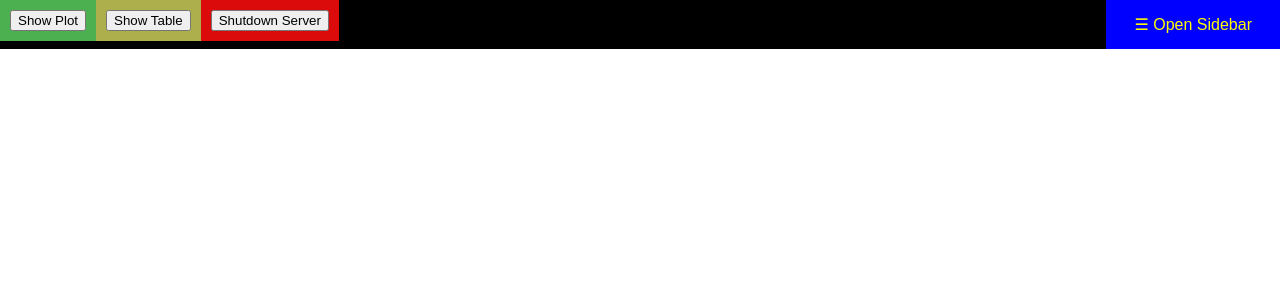
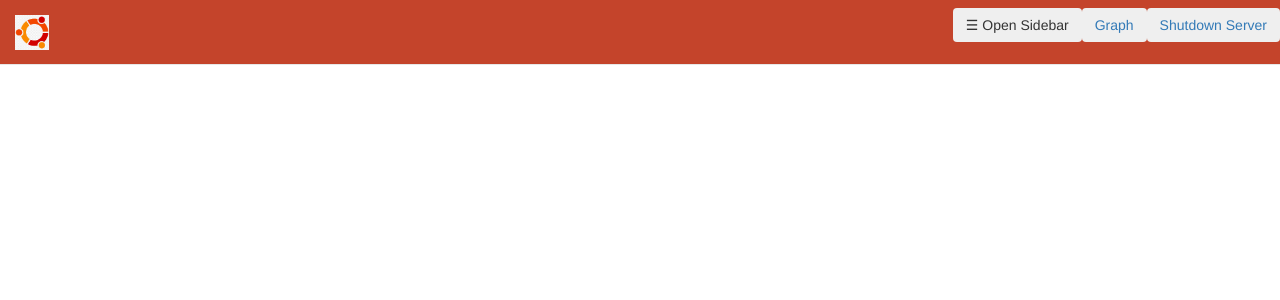
Before and after one commit to atifkarim/visualization_machine_data, a Flask app: page /vanilla_js_table in a window 1280 px wide. Shown: the top 300 px of the page. Run offline with Flask 2, Linux system fonts and the light colour scheme; data that the repository does not hold is empty; parts of the project's set-up code (start-up, migrations or seed data) failed here and were passed over; some libraries are stand-ins or nearby versions.

Commit message:
table style modified

```diff
--- a/templates/static/css/table.css
+++ b/templates/static/css/table.css
@@ -47,23 +65,25 @@
 #table_div {
     float: left;
     z-index: 0;
-    position: absolute;
-    margin-top: 50px;
-    background-color: #dfd117f5;
+    /* position: absolute; */
+    position: static;
+    margin-top: 80px;
+    /* background-color: #304a56; */
+    padding-left: 10px;
 }
 
 .family_table_class {
     float: left;
-    background-color: #2522bb;
+    /* background-color: #2522bb; */
 }
 
 .parent_table_class {
-    background-color: #b125b1;
+    background-color: white;
 }
 
 .child_table_class {
     float: left;
-    background-color: red;
+    background-color: white;
 }
 
 .family_dropdown_class {
@@ -73,39 +93,7 @@
     display: none;
 }
 
-#all_button {
-    /* height: 100%; */
-    width: 100%;
-    float: left;
-    z-index: 1;
-    background-color: black;
-    top: 0;
-    left: 0;
-}
-
-.goto_plot {
-    padding: 5px 5px;
-    float: left;
-    padding: 10px;
-    background-color: #4CAF50;
-    position: -webkit-sticky;
-    /* Safari */
-    position: sticky;
-    top: 0;
-}
-
-#goto_table {
-    padding: 5px 5px;
-    float: left;
-    padding: 10px;
-    background-color: #adaf4c;
-    position: -webkit-sticky;
-    /* Safari */
-    position: sticky;
-    top: 0;
-}
-
-#goto_table_vanilla {
+#goto_table_vanilla_specific {
     padding: 5px 5px;
     float: left;
     padding: 10px;
@@ -116,27 +104,6 @@
     top: 0;
 }
 
-.shutdown_server {
-    padding: 5px 5px;
-    float: left;
-    padding: 10px;
-    background-color: #db0b0b;
-    position: -webkit-sticky;
-    /* Safari */
-    position: sticky;
-    top: 0;
-}
-
-#update_dict {
-    height: 100%;
-    /* width: 100%; */
-    float: right;
-    display: none;
-    background-color: red;
-    position: relative;
-    z-index: 10;
-}
-
 .button {
     border: none;
     /* background-color: inherit; */
--- a/templates/vanilla_js_table.html
+++ b/templates/vanilla_js_table.html
@@ -2,43 +2,52 @@
 <html lang="en">
 
 <head>
+    <title>Tabular Data</title>
+    <meta charset="utf-8">
+    <meta name="viewport" content="width=device-width, initial-scale=1">
+
+    <link rel="stylesheet" href="https://maxcdn.bootstrapcdn.com/bootstrap/3.4.1/css/bootstrap.min.css">
+    <script src="https://ajax.googleapis.com/ajax/libs/jquery/3.5.1/jquery.min.js"></script>
+    <script src="https://maxcdn.bootstrapcdn.com/bootstrap/3.4.1/js/bootstrap.min.js"></script>
+
     <script src="//ajax.googleapis.com/ajax/libs/jquery/1.9.1/jquery.min.js"></script>
     <link rel="stylesheet" type="text/css" href="https://cdn.datatables.net/1.10.22/css/jquery.dataTables.css">
     <script type="text/javascript" charset="utf8" src="https://cdn.datatables.net/1.10.22/js/jquery.dataTables.js"></script>
 
     <link rel="stylesheet" href="{{ url_for('static', filename='css/table.css') }}">
-    <meta charset="UTF-8">
-    <title>Build Table with Vanilla JS</title>
 </head>
 
 <body id="body" style="margin-top: 0">
 
-    <div id="all_button">
-        <div class='goto_plot' style='float: left;'>
-            <form method="get" action="{{url_for('index')}}">
-                <button> Show Plot </button>
-            </form>
+    <nav class="navbar navbar-default navbar-fixed-top" style="height: 65px; background-color: #c4442b">
+        <div class="container-fluid">
+            <div class="navbar-header" style="margin-top:0">
+                <a class="navbar-brand" target="_blank" rel="noopener noreferrer" href="https://ubuntu.com/">
+                    <img src="{{url_for('static', filename='ubuntu_logo.png')}} " class="img-fluid" style="max-height: 35px;">
+                </a>
+            </div>
+            <ul class="nav navbar-nav navbar-right">
+                <li>
+                    <button name="do_hide" class="btn btn-light navbar-btn">☰ Open Sidebar</button>
+                </li>
+
+                <li>
+                    <button class="btn btn-light navbar-btn">
+                        <a target="_blank" rel="noopener noreferrer" href="{{url_for('index')}}" >Graph</a>
+                    </button>
+                </li>
+                <!-- <li class="active"> -->
+                <li>
+                    <button class="btn btn-light navbar-btn">
+                        <a href=# id=shutdown>Shutdown Server</a>
+                    </button>
+                    <!-- <a href=# id=shutdown>Shutdown Server</a> -->
+                </li>
+            </ul>
         </div>
-
-        <div id='goto_table'>
-            <form method="get" action="{{url_for('table')}}">
-                <button>Show Table</button>
-            </form>
-        </div>
-
-        <div class='shutdown_server' style='float: left;'>
-            <form>
-                <a href=# id=shutdown><button class='btn btn-default'>Shutdown Server</button></a>
-            </form>
-        </div>
-        <button name="do_hide" class="button success">☰ Open Sidebar</button>
-        <!-- <button name="do_hide" type="button" class="button button2" text="Hide Me"></button>☰ Open Sidebar</button> -->
-    </div>
+    </nav>
 
     <div id="table_div"></div>
-
-    <br />
-    <br />
 
     <script src="static/js/vanilla_js_table.js "></script>
     <script src="static/js/python_button.js "></script>
@@ -46,7 +55,7 @@
 
     <script>
         setInterval(table_with_vanilla_js, 1000);
-        setTimeout(set_dropdown_for_each_table, 1001);
+        setTimeout(set_dropdown_for_each_table, 1500);
         stop_flask_server();
     </script>
 
```
Also changed, not shown: other parts of templates/static/css/table.css (+21 -28 lines).
